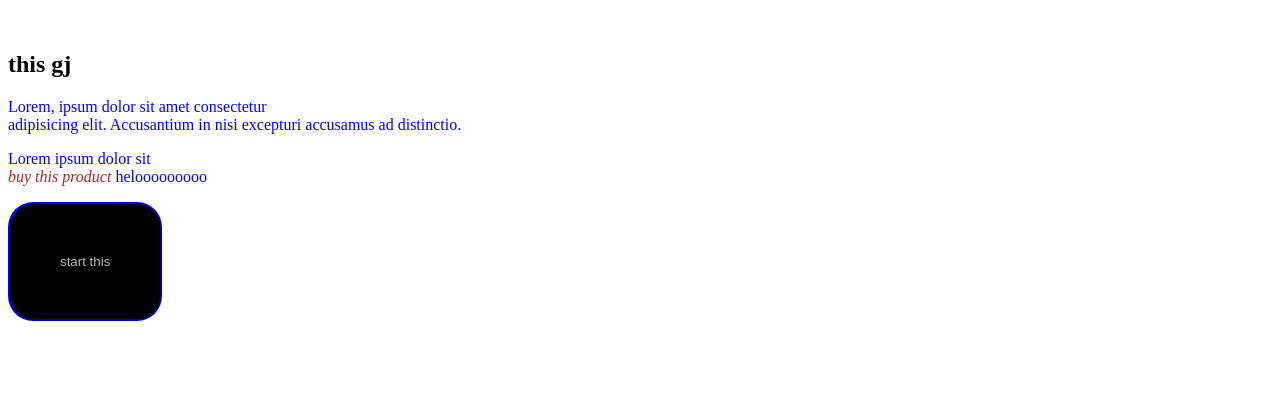
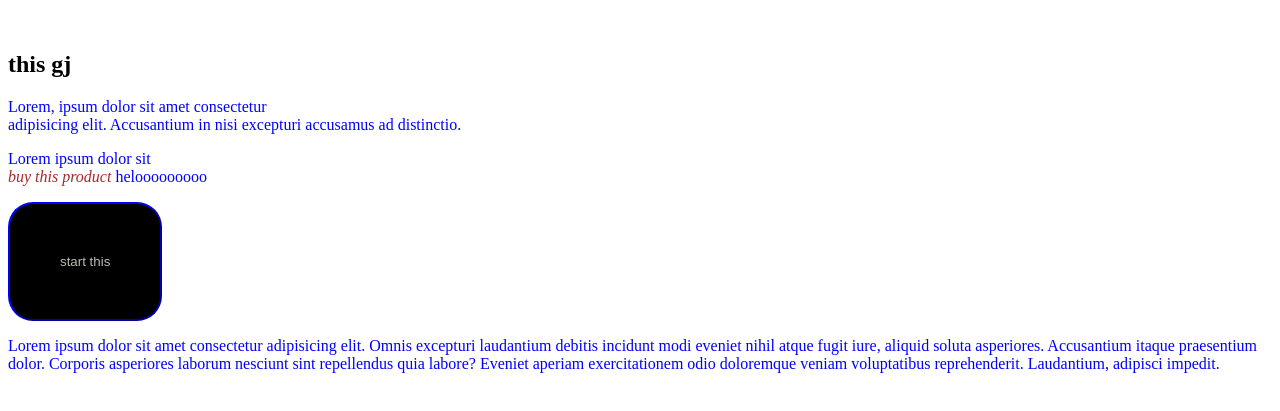
Before and after one commit to saudali45/start_git, a plain HTML site: page git_memo/index.html in a window 1280 px wide. Shown: the part 101-512 px from the top of the page. Drawn offline with Linux system fonts and the light colour scheme.

Commit message:
adding lorem

```diff
--- a/git_memo/index.html
+++ b/git_memo/index.html
@@ -17,6 +17,8 @@
     </main>
     <footer>
         <button class="edit" >start this</button>
+
     </footer>
+    <p> Lorem ipsum dolor sit amet consectetur adipisicing elit. Omnis excepturi laudantium debitis incidunt modi eveniet nihil atque fugit iure, aliquid soluta asperiores. Accusantium itaque praesentium dolor. Corporis asperiores laborum nesciunt sint repellendus quia labore? Eveniet aperiam exercitationem odio doloremque veniam voluptatibus reprehenderit. Laudantium, adipisci impedit.</p>
 </body>
 </html>
```
